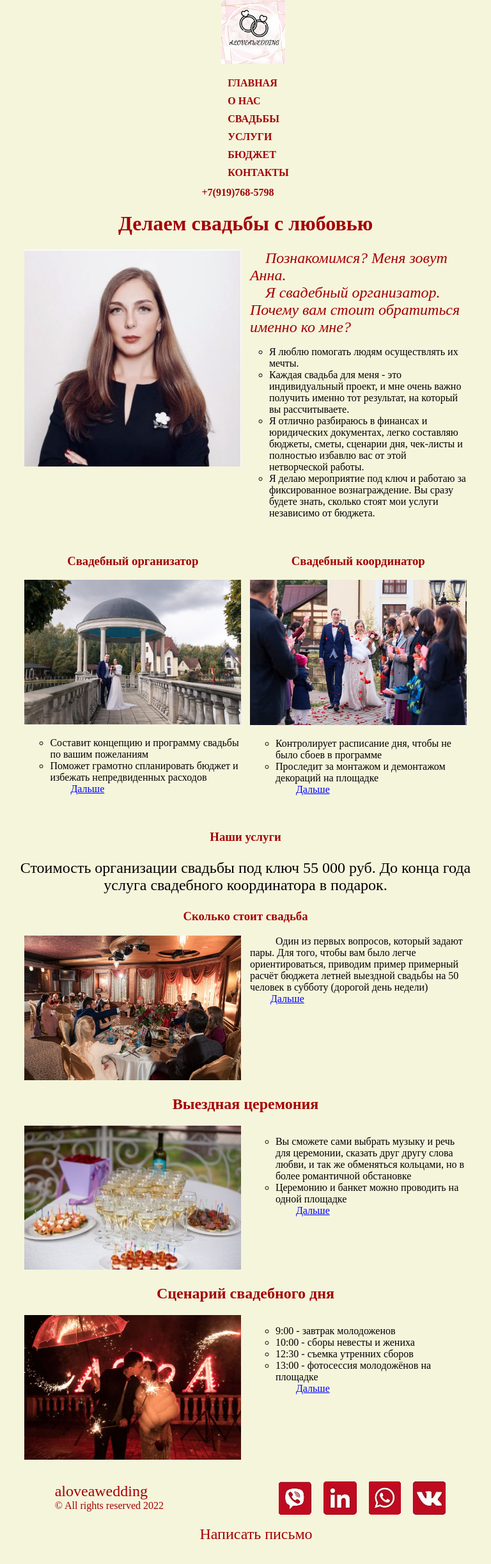
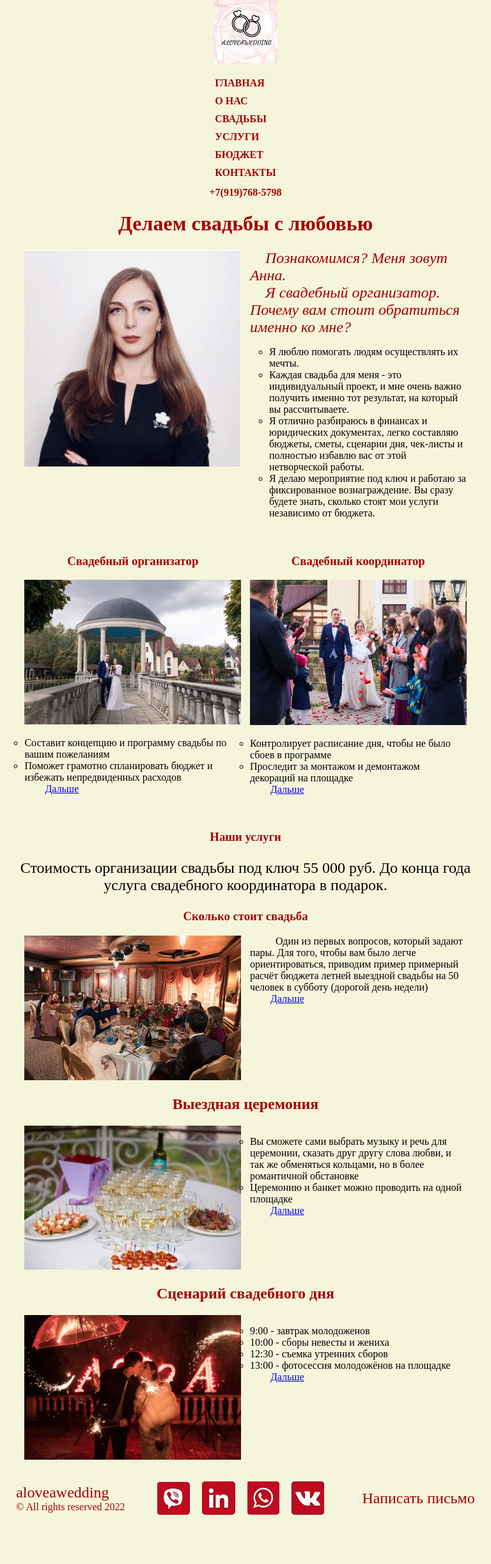
Before and after one commit to 0812166Sa/weddings.github.io, a plain HTML site: page index.html in a window 768 px wide. Shown: the whole page at 64% size. After the commit the page ends 2414 px from the top, so only its background shows below. Drawn offline with Linux system fonts and the light colour scheme.

Commit message:
style.css changes

```diff
--- a/style.css
+++ b/style.css
@@ -254,21 +254,20 @@ footer a {
 
 }
 
-.footer_col:first-child,
-.logo {
-    padding-left: 1.5rem;
-}
-
-.footer_col:last-child,
-.phone {
-    padding-right: 1.5rem;
-}
 
 .foot {
     display: flex;
     flex-wrap: wrap;
     justify-content: space-around;
     align-items: center;
+}
+
+.logo {
+    margin-left: 2rem;
+}
+
+.phone {
+    margin-right: 2rem;
 }
 
 /* запросы */
@@ -292,22 +291,31 @@ footer a {
         min-height: 192px;
     }
 
+    .logo {
+        margin-left: 0px;
+    }
+
     .phone {
-        margin-left: 55px;
+        margin-right: 0px;
     }
+
+    ul {
+        padding-left: 0px;
+    }
+
+
+
 
     .foot {
         flex-direction: column;
         align-self: center;
     }
 
-    .footer_col:first-child {
-        padding-bottom: 20px;
-    }
+
 
     .footer_col {
         padding-bottom: 15px;
-        padding-left: 57px;
+
     }
 }
 
@@ -318,17 +326,11 @@ footer a {
 .block2 {
     width: 100%;
     margin-bottom: 20px;
-    font-size: 1.5git init rem;
+    font-size: 1.5 rem;
 }
 
-.footer_col:first-child {
-    padding-bottom: 20px;
-}
 
-.footer_col {
-    padding-bottom: 15px;
-    padding-left: 57px;
-}
+
 
 
 @media screen and (min-width: 768px) and (max-width: 880px) {
@@ -341,15 +343,15 @@ footer a {
         width: 49%;
     }
 
-    .phone {
-        margin: auto;
-    }
 
     .foot {
         flex-direction: row;
         align-self: center;
     }
 }
+
+
+
 
 @media screen and (min-width: 880px) {
     .block1 {
@@ -364,6 +366,7 @@ footer a {
     .foot {
         flex-direction: row;
         align-self: center;
+        margin: 0 auto;
     }
 
 }
```
Also changed, not shown: 2 other files.
